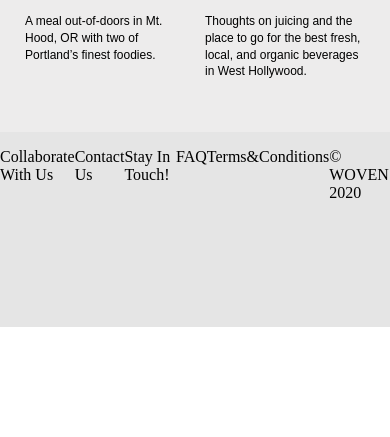
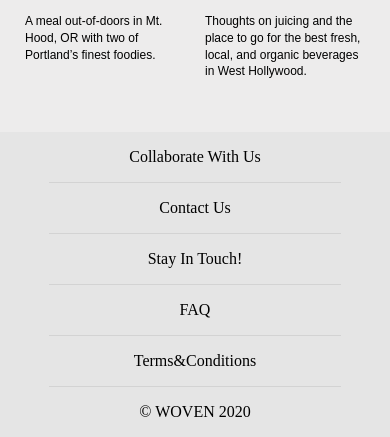
Before and after one commit to Dunridge/woven-magazine-training, a plain HTML site: page index.html in a window 390 px wide. Shown: the part 5756-6193 px from the top of the page. Before the commit the page ends 6083 px from the top, so only its background shows below. Drawn offline with Linux system fonts and the light colour scheme.

Commit message:
added adaptive features for the footer

```diff
--- a/index.css
+++ b/index.css
@@ -1,6 +1,14 @@
-html, body {
+html,
+body {
     margin: 0;
 }
+
+/* making all of the images fit the div */
+/* this doesn't work:
+img {
+    max-width: 100%;
+    height: auto;
+} */
 
 /* styling nav  */
 
@@ -207,7 +215,8 @@ section.blogs {
     align-items: center;
 }
 
-div.blog-row-1, div.blog-row-2 {
+div.blog-row-1,
+div.blog-row-2 {
     display: flex;
     justify-content: space-around;
 }
@@ -239,7 +248,7 @@ div.blog-row-1, div.blog-row-2 {
 .blog-2 > p.blog-body,
 .blog-3 > p.blog-body,
 .blog-4 > p.blog-body {
-    font-family: "p22-underground",sans-serif;
+    font-family: 'p22-underground', sans-serif;
     font-size: 12px;
     line-height: 1.4;
 }
@@ -277,6 +286,7 @@ div.blog-row-1, div.blog-row-2 {
 footer {
     background: #e5e5e5;
     height: 195px;
+    /* height: 100%; */
     margin: 0px;
 }
 
@@ -289,7 +299,7 @@ footer > .col {
 nav.hidden {
     position: absolute;
     z-index: 10;
-    background-color: rgba(255,255,255, 0.9);
+    background-color: rgba(255, 255, 255, 0.9);
     position: fixed;
     height: 3938px;
     width: 100%;
@@ -318,7 +328,7 @@ div.menue-options > ul > li > p {
     margin-top: 0px;
     margin-bottom: 0px;
     font-size: 15px;
-    color: #1AA170;
+    color: #1aa170;
     font-style: italic;
     font-weight: 600;
 }
@@ -327,7 +337,7 @@ div.menue-options > ul > li:nth-child(1) > p:nth-child(1) {
     margin-top: 100px;
     margin-bottom: 0px;
     font-size: 15px;
-    color: #1AA170;
+    color: #1aa170;
     font-style: italic;
     font-weight: 600;
 }
@@ -336,7 +346,10 @@ div.menue-options > ul > li:nth-child(1) > p:nth-child(1) {
 
 /* the media screen works */
 @media only screen and (max-width: 720px) {
-    div.row-1, div.row-2, div.row-3, div.row-4 {
+    div.row-1,
+    div.row-2,
+    div.row-3,
+    div.row-4 {
         display: flex;
         flex-direction: column;
     }
@@ -346,8 +359,29 @@ div.menue-options > ul > li:nth-child(1) > p:nth-child(1) {
         flex-direction: column;
     }
 
-    div.featured-blogs > div.blog-row-1, div.blog-row-2 {
+    div.featured-blogs > div.blog-row-1,
+    div.blog-row-2 {
         display: flex;
         justify-content: center;
     }
+
+    footer > div.col {
+        display: flex;
+        flex-direction: column;
+        align-items: center;
+    }
+
+    footer > div > div:not(:last-child) {
+        border-bottom: 1px solid lightgrey;
+        width: 75%;
+    }
+
+    footer > div > div > p {
+        display: flex;
+        justify-content: center;
+    }
+
+    footer {
+        height: 100%;
+    }
 }
```
